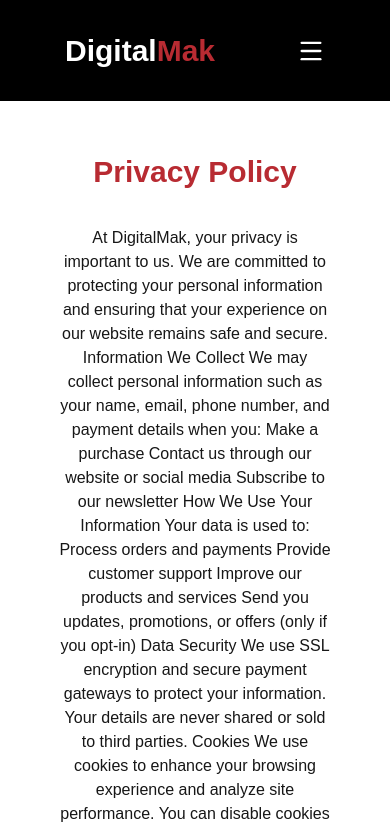
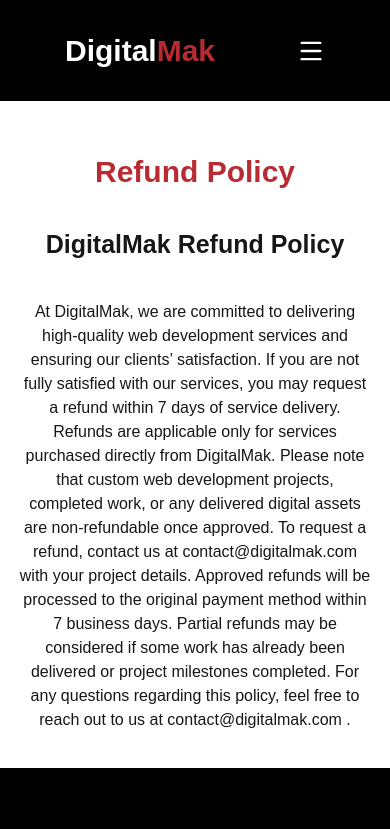
Before and after one commit to Ayanwebdev1/DigitalMak, a Next.js app: page /refund in a window 390 px wide. Shown: the top 829 px of the page. Built offline with nearby package versions, Linux system fonts and the light colour scheme.

Commit message:
CompleteResponsive

```diff
--- a/app/components/Formleft.js
+++ b/app/components/Formleft.js
@@ -33,14 +33,15 @@
 
         <>
 
-<div className="flex justify-between items-start w-full px-10 mt-10">
+<div className="flex flex-col md:flex md:flex-row justify-between items-start w-full px-10 mt-10">
 
   {/* LEFT — Form Section */}
   <ToastContainer />
+
   <form
     ref={Formref}
     onSubmit={handleSubmit}
-    className="w-[40%] bg-white p-6 rounded-2xl shadow-[5px_20px_30px_rgba(0,0,0,0.3)] space-y-4"
+    className="w-full md:w-[40%] bg-white p-6 rounded-2xl shadow-[5px_20px_30px_rgba(0,0,0,0.3)] space-y-4 mb-9"
   >
     {/* Name */}
     <div className="flex flex-col mt-10">
@@ -101,7 +102,7 @@
   </form>
 
   {/* RIGHT — Contact Info Section */}
-  <div className="w-[40%] text-white bg-[#B82B32] rounded-2xl p-10 shadow-[5px_20px_30px_rgba(0,0,0,0.3)]">
+  <div className="md:w-[40%] text-center mb-4 text-white bg-[#B82B32] rounded-2xl p-10 shadow-[5px_20px_30px_rgba(0,0,0,0.3)]">
     <h2 className="text-2xl font-bold mb-4">Get in Touch</h2>
     <p className="mb-3">📍 123 Street Name, City, Pakistan</p>
     <p className="mb-3">📞 Phone: +92 300 1234567</p>
--- a/app/components/Projectcomp.js
+++ b/app/components/Projectcomp.js
@@ -7,30 +7,30 @@
     return (
         <>
             <h1 className='text-[35px] font-bold text-center mt-8 text-[#B82B32]'>Our Projects</h1>
-            <div className='mt-6 text-center w-[50%] m-auto'>Every project we take is built with strategy, precision, and creativity.
+            <div className='w-[90%] mt-6 text-center md:w-[50%] m-auto'>Every project we take is built with strategy, precision, and creativity.
                 From eCommerce stores to portfolio websites — we craft digital experiences that turn visitors into loyal customers.</div>
 
             <Logoscroll />
 
             <h1 className='text-[35px] font-bold text-center mt-8 text-[#B82B32]'>What We Offer?</h1>
 
-            <div className='mt-6 text-center w-[50%] m-auto'>At DigitalMak, we don’t just build websites — we build digital systems that sell. From sleek designs to high-performing marketing setups, everything we offer is focused on one thing: results.</div>
+            <div className='w[90%] mt-6 text-center md:w-[50%] m-auto'>At DigitalMak, we don’t just build websites — we build digital systems that sell. From sleek designs to high-performing marketing setups, everything we offer is focused on one thing: results.</div>
 
             <h1 className='text-[35px] font-bold text-center mt-11 text-[#B82B32]'>💼Why Choose Us</h1>
 
-            <div className='mt-6 text-center w-[50%] m-auto'>We don’t make promises — we show proof.
+            <div className='w-[90%] mt-6 text-center md:w-[50%] m-auto'>We don’t make promises — we show proof.
                 Our workflow is transparent, our designs are original, and our focus stays on delivering ROI, not excuses.</div>
 
 
 
             <h1 className='text-[35px] font-bold text-center mt-11 text-[#B82B32]'>Let’s Work Together</h1>
 
-            <div className='mt-6 text-center w-[50%] m-auto'>Have a business idea or need a digital revamp?
+            <div className='w-[90%] mt-6 text-center md:w-[50%] m-auto'>Have a business idea or need a digital revamp?
                 Let’s turn your vision into something powerful — and profitable.
                 Click below and get your consultation today.</div>
 
             <div className='flex justify-center'>
-                <button onClick={() => window.open("https://calendly.com/ayankhalid4447/15-minutes-meeting", "_blank")} className=" btn mt-8 p-[15px] bg-[#B82B32] text-white border rounded-lg hover:cursor-pointer" >Book a Call</button>
+                <button onClick={() => window.open("https://calendly.com/ayankhalid4447/15-minutes-meeting", "_blank")} className=" btn mt-8 p-[15px] mb-8 bg-[#B82B32] text-white border rounded-lg hover:cursor-pointer" >Book a Call</button>
                 <button></button>
 
             </div>
--- a/app/components/Quote.js
+++ b/app/components/Quote.js
@@ -46,10 +46,10 @@
     <ToastContainer />
 
     <h1 className="font-bold text-center text-[30px] text-[#B82B32] mt-9">Let’s Build Something Great Together</h1>
-    <div className="text-center w-[60%] m-auto text-[20px] mt-5">Tell us what you need — whether it’s a website or a  full marketing system — and we’ll send you a customized quote within 24 hours. No templates. No hidden fees. Just results-driven solutions built for your business.</div>
+    <div className="text-center w-[90%] md:w-[60%] m-auto text-[20px] mt-5">Tell us what you need — whether it’s a website or a  full marketing system — and we’ll send you a customized quote within 24 hours. No templates. No hidden fees. Just results-driven solutions built for your business.</div>
 
     <h1 className="font-bold text-center text-[30px] text-[#B82B32] mt-15">Why Get a Quote from DigitalMak?</h1>
-    <div className="text-center w-[60%] m-auto text-[20px] mt-5">At DigitalMak, every project starts with deep analysis. We study your business, your audience, and your goals before giving any price. That’s why our clients get clarity, not confusion — and results, not promises.</div>
+    <div className="text-center w-[90%] md:w-[60%] m-auto text-[20px] mt-5">At DigitalMak, every project starts with deep analysis. We study your business, your audience, and your goals before giving any price. That’s why our clients get clarity, not confusion — and results, not promises.</div>
     <form
       ref={formRef}
       onSubmit={onSubmit}
--- a/app/privacy/page.js
+++ b/app/privacy/page.js
@@ -6,7 +6,7 @@
     return (
         <>
             <h1 className='font-bold text-[30px] text-[#B82B32] text-center mt-12'>Privacy Policy</h1>
-            <div className='w-[70%] text-center m-auto mt-8'>
+            <div className='w-[90%] md:w-[70%] text-center m-auto mt-8 mb-9'>
 
                 At DigitalMak, your privacy is important to us. We are committed to protecting your personal information and ensuring that your experience on our website remains safe and secure.
 
--- a/app/refund/page.js
+++ b/app/refund/page.js
@@ -4,43 +4,17 @@
 const refund = () => {
   return (
     <>
-               <h1 className='font-bold text-[30px] text-[#B82B32] text-center mt-12'>Privacy Policy</h1>
-            <div className='w-[70%] text-center m-auto mt-8'>
+      <h1 className='font-bold text-[30px] text-[#B82B32] text-center mt-12'>Refund Policy</h1>
+      <div className='w-[90%] md:w-[70%] text-center m-auto mt-8 mb-9'>
 
-                At DigitalMak, your privacy is important to us. We are committed to protecting your personal information and ensuring that your experience on our website remains safe and secure.
+        <h1 className='text-center font-bold text-[25px] mb-9'>DigitalMak Refund Policy</h1>
 
-                Information We Collect
+        At DigitalMak, we are committed to delivering high-quality web development services and ensuring our clients’ satisfaction. If you are not fully satisfied with our services, you may request a refund within 7 days of service delivery. Refunds are applicable only for services purchased directly from DigitalMak. Please note that custom web development projects, completed work, or any delivered digital assets are non-refundable once approved. To request a refund, contact us at contact@digitalmak.com
+        with your project details. Approved refunds will be processed to the original payment method within 7 business days. Partial refunds may be considered if some work has already been delivered or project milestones completed. For any questions regarding this policy, feel free to reach out to us at contact@digitalmak.com
+        .</div>
 
-                We may collect personal information such as your name, email, phone number, and payment details when you:
-
-                Make a purchase
-
-                Contact us through our website or social media
-
-                Subscribe to our newsletter
-
-                How We Use Your Information
-
-                Your data is used to:
-
-                Process orders and payments
-
-                Provide customer support
-
-                Improve our products and services
-
-                Send you updates, promotions, or offers (only if you opt-in)
-
-                Data Security
-
-                We use SSL encryption and secure payment gateways to protect your information. Your details are never shared or sold to third parties.
-
-                Cookies
-
-                We use cookies to enhance your browsing experience and analyze site performance. You can disable cookies through your browser settings.</div>
-
-                <Footer />
-                </>
+      <Footer />
+    </>
   )
 }
 
--- a/app/terms/page.js
+++ b/app/terms/page.js
@@ -5,7 +5,7 @@
     return (
         <>
             <h1 className='font-bold text-[30px] text-[#B82B32] text-center mt-12'>⚖️ Terms and Conditions</h1>
-            <div className='w-[70%] text-center m-auto mt-8'>
+            <div className='w-[90%] md:w-[70%] text-center m-auto mt-8 mb-9'>
 
                 By using this website, you agree to the following terms and conditions:
 
```
Also changed, not shown: app/components/Aboutpage.js (+12 -9 lines), app/components/Hero.js (+6 -5 lines).
